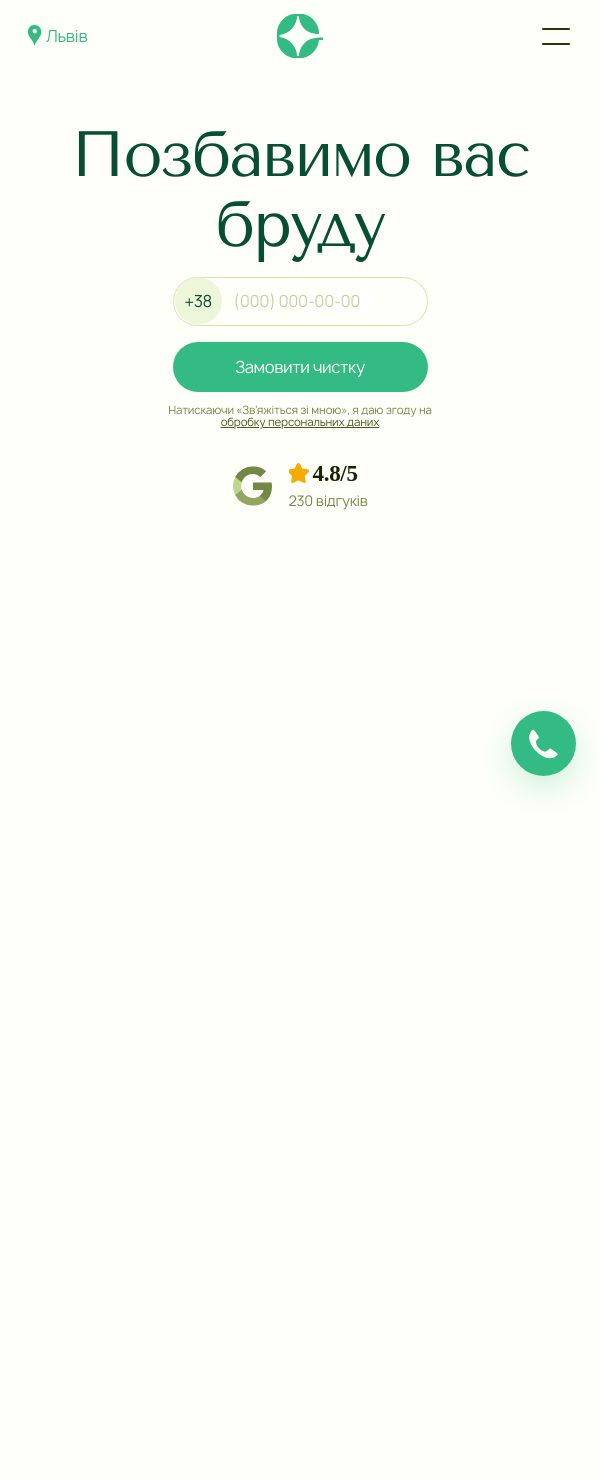
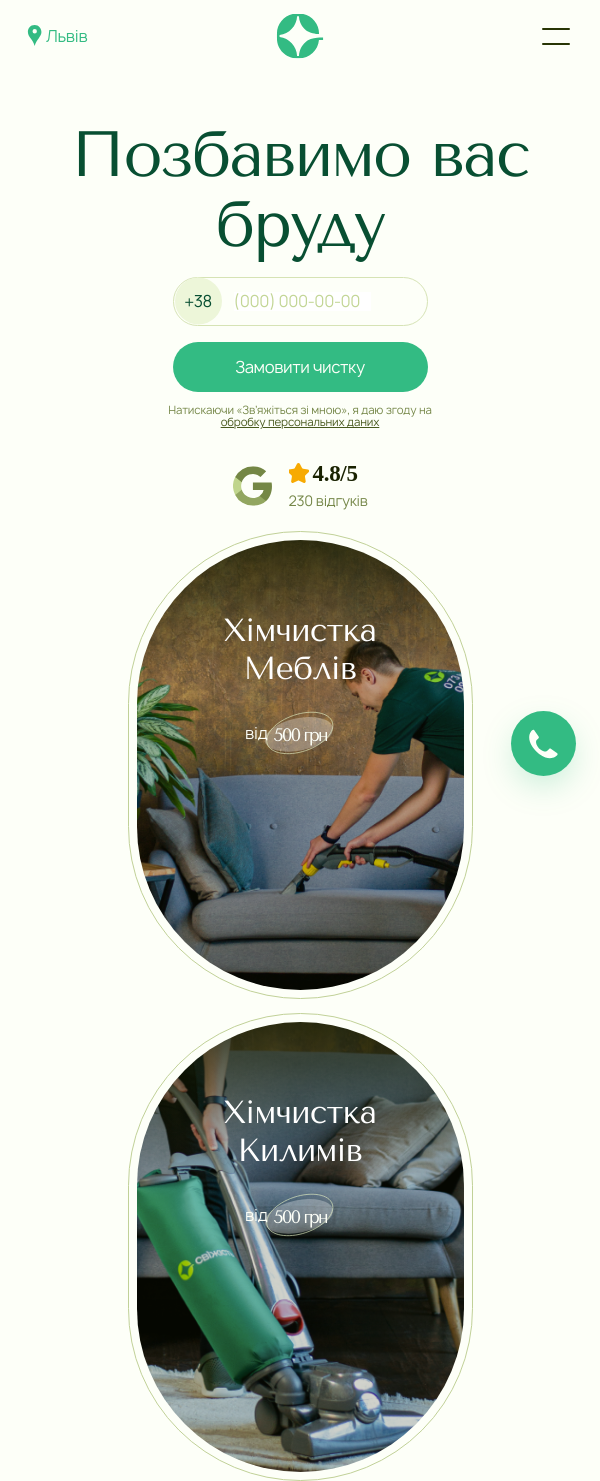
Before and after one commit to Max98002/freshness, a website: page src/index.html in a window 600 px wide. Shown: the top 1481 px of the page. Before the commit the page ends 800 px from the top, so only its background shows below. Drawn offline with nearby package versions, Linux system fonts and the light colour scheme; files that its build step writes are made by us from their sources; files whose address does not match are found by name; a web font is replaced by a local one.

Commit message:
services block

```diff
--- a/gulp/version.json
+++ b/gulp/version.json
@@ -1,3 +1,3 @@
 {
-    "main": "20220209151929"
+    "main": "20220210141218"
 }
--- a/src/index.html
+++ b/src/index.html
@@ -13,7 +13,8 @@
 		<div class="hero__sub main-hero__sub">
 
 			<div class="hero__order">
-				 <div class="hero-input__wrap "> <!-- hero-input_error -->
+				<div class="hero-input__wrap ">
+					<!-- hero-input_error -->
 					<span class="hero-input__left">+38</span>
 					<input type="text" class="hero-input__right" placeholder="(000) 000-00-00">
 					<span class="error-message">Повідомлення про помилку</span> <!-- class error-message_show -->
@@ -35,11 +36,11 @@
 	<aside class="reviews">
 		<div class="reviews-wrapper">
 			<div class="reviews__icon">
-				<img src="./img/icons/icons.svg#google" class="svg-google-dims" alt="google"/>
+				<img src="./img/icons/icons.svg#google" class="svg-google-dims" alt="google" />
 			</div>
 			<div class="reviews-info">
 				<div class="reviews-info__number">
-					<img src="./img/icons/icons.svg#orange-star" class="svg-orange-star-dims" alt="orange-star"/>
+					<img src="./img/icons/icons.svg#orange-star" class="svg-orange-star-dims" alt="orange-star" />
 					<span>4.8/5</span>
 				</div>
 				<span class="reviews-info__text">
@@ -50,9 +51,34 @@
 	</aside>
 
 	<main>
+		<section class="services">
+			<div class="services__wrap">
+				<div class="services-block services__block">
+					<h3 class="services-block__title">Хімчистка <br> Килимів</h3>
+					<span class="main-block__price services-block__price">
+						<span>від</span>
+						<span>500 грн</span>
+					</span>
+				</div>
+				<div class="services-block services__block services__block_large">
+					<h3 class="services-block__title">Хімчистка <br> меблів</h3>
+					<span class="main-block__price services-block__price">
+						<span>від</span>
+						<span>500 грн</span>
+					</span>
+				</div>
+				<div class="services-block services__block">
+					<h3 class="services-block__title">Хімчистка <br> Авто</h3>
+					<span class="main-block__price services-block__price">
+						<span>від</span>
+						<span>500 грн</span>
+					</span>
+				</div>
+			</div>
+		</section>
 	</main>
+
 	@@include('html/footer.html',{})
-
 	<button class="fixed-phone">
 		<img src="./img/icons/icons.svg#fixed-phone" class="svg-fixed-phone-dims" alt="fixed-phone" />
 	</button>
--- a/src/scss/grid.scss
+++ b/src/scss/grid.scss
@@ -4,27 +4,35 @@ footer {
   padding: 0 24px;
 }
 
-@media (min-width: 575.98px) {
+// @media (min-width: 575.98px) {
+//   section,
+//   header,
+//   footer {
+//     padding: 0 calc(50vw - 270px);
+//   }
+// }
+
+// @media (min-width: 767.98px) {
+//   section,
+//   header,
+//   footer {
+//     padding: 0 calc(50vw - 360px);
+//   }
+// }
+
+// @media (min-width: 991.98px) {
+//   section,
+//   header,
+//   footer {
+//     padding: 0 calc(50vw - 480px);
+//   }
+// }
+
+@media (min-width: 560.98px) {
   section,
   header,
   footer {
-    padding: 0 calc(50vw - 270px);
-  }
-}
-
-@media (min-width: 767.98px) {
-  section,
-  header,
-  footer {
-    padding: 0 calc(50vw - 360px);
-  }
-}
-
-@media (min-width: 991.98px) {
-  section,
-  header,
-  footer {
-    padding: 0 calc(50vw - 480px);
+    padding: 0 40px;
   }
 }
 
--- /dev/null
+++ b/src/scss/section-services/services-media.scss
@@ -0,0 +1,74 @@
+@media (max-width: 1183px) {
+  .services {
+    height: 475px;
+    &__wrap {
+      align-items: center;
+      column-gap: 34px;
+    }
+    &-block {
+      max-width: 304px;
+      min-width: 304px;
+      min-height: 475px;
+      max-height: 475px;
+    }
+  }
+}
+
+@media (max-width: 1000px) {
+  .services {
+    margin-top: 48px;
+    margin-bottom: 96px;
+    height: 325px;
+    &__wrap {
+      align-items: center;
+      column-gap: 24px;
+    }
+    &-block {
+      max-width: 204px;
+      min-width: 204px;
+      min-height: 325px;
+      max-height: 325px;
+    }
+  }
+}
+
+@media (max-width: 764px) {
+  .services {
+    margin-top: 29px;
+    margin-bottom: 58px;
+    height: auto;
+    &__wrap {
+      flex-flow: column nowrap;
+      justify-content: center;
+      align-items: center;
+      column-gap: 0;
+    }
+    &-block {
+      margin-bottom: 32px;
+      max-width: 327px;
+      min-width: 327px;
+      min-height: 450px;
+      max-height: 450px;
+      &__price {
+        background-position: 25px 12px;
+        span {
+          &:first-child {
+            top: 48%;
+            left: 10px;
+            transform: translateY(-50%);
+          }
+        }
+        span {
+          font-size: 18px;
+        }
+        background-size: 80px;
+      }
+    }
+    &__block {
+      &_large {
+        align-self: auto;
+        order: -1;
+      }
+    }
+  }
+}
--- /dev/null
+++ b/src/scss/section-services/services.scss
@@ -0,0 +1,82 @@
+.services {
+  height: 658px;
+  margin-top: 65px;
+  margin-bottom: 104px;
+
+  &__wrap {
+    display: flex;
+    align-items: flex-end;
+    justify-content: center;
+    column-gap: 53px;
+    height: 100%;
+  }
+
+  &-block {
+    position: relative;
+    min-width: 360px;
+    max-width: 360px;
+    min-height: 558px;
+    max-height: 558px;
+    border-radius: 400px;
+    background-color: #e3e3e3;
+
+    &__price {
+      width: 130px;
+      height: 88px;
+      top: 152px;
+      background-position: 6px -5px;
+
+      span {
+        &:first-child {
+          position: absolute;
+          top: 18px;
+          left: -14px;
+          font-family: 'Manrope';
+          font-weight: 500;
+          font-size: 16px;
+          line-height: 110%;
+          letter-spacing: -0.24px;
+        }
+      }
+    }
+
+    &__title {
+      margin: 0;
+      margin-top: 72px;
+      font-family: 'Tenor Sans Regular';
+      font-style: normal;
+      font-weight: normal;
+      font-size: 32px;
+      line-height: 120%;
+      text-align: center;
+      letter-spacing: -0.64px;
+      text-transform: capitalize;
+      color: #FFFFFF;
+    }
+  }
+
+  &__block {
+    outline-style: solid;
+    outline-color: #C1D198;
+    outline-offset: 8px;
+    outline-width: 1px;
+
+    &_large {
+      width: 382px;
+      height: 606px;
+      align-self: flex-start;
+    }
+
+    &:nth-child(1) {
+      background: linear-gradient(180deg, rgba(18, 25, 0, 0.8) 0%, rgba(26, 35, 3, 0) 32.3%), url("../img/services-img/image-1.png") no-repeat center / 100%;
+    }
+
+    &:nth-child(2) {
+      background: linear-gradient(180deg, rgba(18, 25, 0, 0.8) 0%, rgba(26, 35, 3, 0) 32.3%), url("../img/services-img/image-2.png") no-repeat center / 100%;
+    }
+
+    &:nth-child(3) {
+      background: linear-gradient(180deg, rgba(18, 25, 0, 0.8) 0%, rgba(26, 35, 3, 0) 32.3%), url("../img/services-img/image-3.png") no-repeat center / 100%;
+    }
+  }
+}
--- a/src/scss/style.scss
+++ b/src/scss/style.scss
@@ -59,7 +59,12 @@ input {
 @import './reviews/reviews';
 @import './reviews/reviews-media';
 
+//Стилі для головних екранів інших сторінок
 @import './firniture/furniture';
+
+// Стилі для блоку з вибором послуг
+@import './section-services/services';
+@import './section-services/services-media';
 
 
 .show {
```
Also changed, not shown: dist/css/style.css, dist/css/style.min.css, dist/img/services-img/Rectangle 61.svg (added), dist/img/services-img/image-1.png (added), dist/img/services-img/image-2.png (added), dist/img/services-img/image-3.png (added), dist/img/services-img/services.svg (added), dist/img/stack/sprite.stack.html, dist/index.html, src/img/services-img/image-1.png (added), src/img/services-img/image-2.png (added), src/img/services-img/image-3.png (added).
